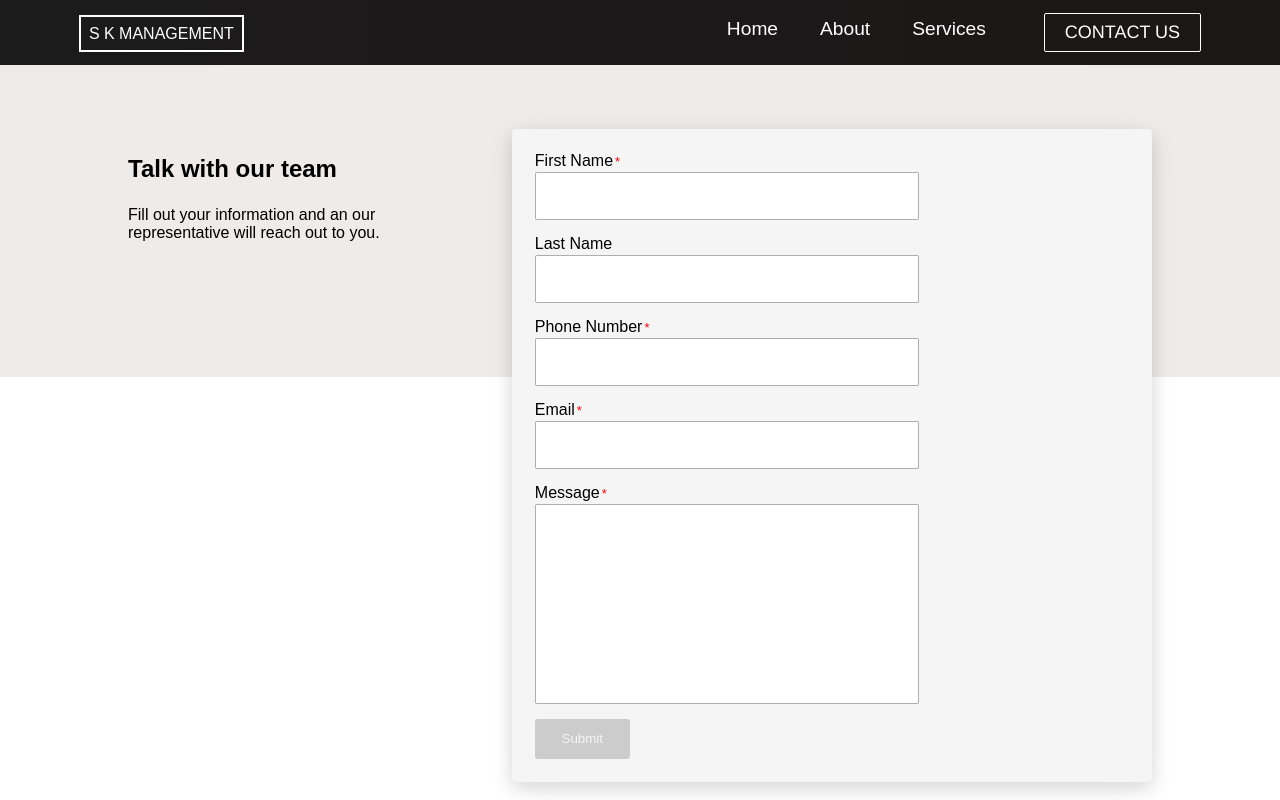
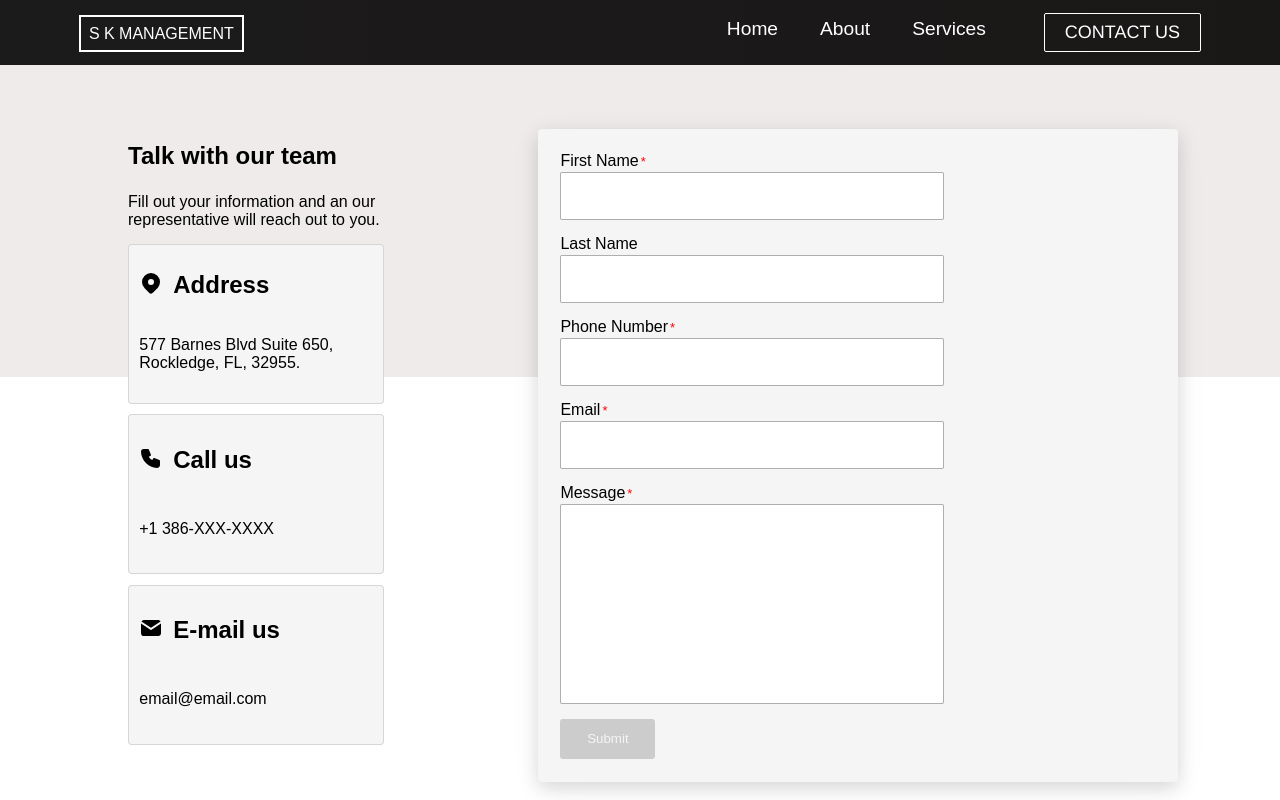
Before and after one commit to YashPatel04/business-portfolio-website, a React (Create React App) app: page /contact in a window 1280 px wide. Shown: the top 800 px of the page. Built offline with nearby package versions, Linux system fonts and the light colour scheme; the HTML template or start-up script is replaced by a standard one; a web font is replaced by a local one.

Commit message:
added cards

```diff
--- a/src/components/Form.css
+++ b/src/components/Form.css
@@ -20,7 +20,7 @@
 }
 .warnings{
     display: block;
-    font-size: xx-small;
+    font-size: x-small;
     color: rgb(156, 16, 16);
     margin-top: 5px;
 }
@@ -52,10 +52,32 @@
 .content{
     display: flex;
 }
+.talk{
+    margin-top:5%;
+}
+.cards{
+    background-color: whitesmoke;
+    border:1.5px solid rgba(108, 108, 108, 0.225);
+    border-radius: 4px;
+    height:20vh;
+    margin-top:4%;
+    margin-bottom: 4%;
+    padding:4%;
+    display: flex;
+    flex-direction: column;
+    justify-content: space-around;
+}
+.cards:hover{
+    box-shadow: 0 6px 20px rgba(14, 14, 14, 0.17);
+    -webkit-filter: drop-shadow(0 6px 20px rgba(56, 125, 255, 0.017));
+    filter: drop-shadow(0 6px 20px rgba(17, 17, 18, 0.017));
+    border: 1.5px solid rgba(108, 108, 108, 0.382);
+}
 .dialouge{
     width: 20vw;
-    margin-top:7%;
+    margin:2%;
     margin-left:10%;
+    margin-top:5%;
 }
 .box{
     width:30vw;
@@ -63,6 +85,10 @@
     padding: 5px;
     border: 1px solid #909090ba;
     border-radius: 2px;
+}
+.cards>a{
+    display: flex;
+    gap:10px;
 }
 label{
     padding-bottom:2px;
--- a/src/components/Form.js
+++ b/src/components/Form.js
@@ -1,5 +1,6 @@
 import React from 'react';
 import './Form.css';
+import{IconMapPinFilled,IconPhoneFilled,IconMailFilled} from '@tabler/icons-react';
 import {useForm} from "react-hook-form";
 function Form() {
   const { register, handleSubmit, formState:{errors, isValid} } = useForm({mode: 'onChange',criteriaMode: 'all'});
@@ -11,9 +12,23 @@ function Form() {
       <div className='Tone-1'></div>
       <div className='content'>
         <section className='dialouge'>
+         <div className='talk'>
         <h2>Talk with our team</h2>
         <br></br>
         <p>Fill out your information and an our representative will reach out to you.</p>
+        </div>
+        <div className='cards'>
+          <a><IconMapPinFilled/><h2>Address</h2></a>
+          <p>577 Barnes Blvd Suite 650, Rockledge, FL, 32955.</p>
+        </div>
+        <div className='cards'>
+          <a><IconPhoneFilled/><h2>Call us</h2></a>
+          <p>+1 386-XXX-XXXX</p>
+        </div>
+        <div className='cards'>
+          <a><IconMailFilled/><h2>E-mail us</h2></a>
+          <p>email@email.com</p>
+        </div>
         </section>
         <div className='form-container'>
         <form onSubmit={handleSubmit(onSubmit)}>
```
